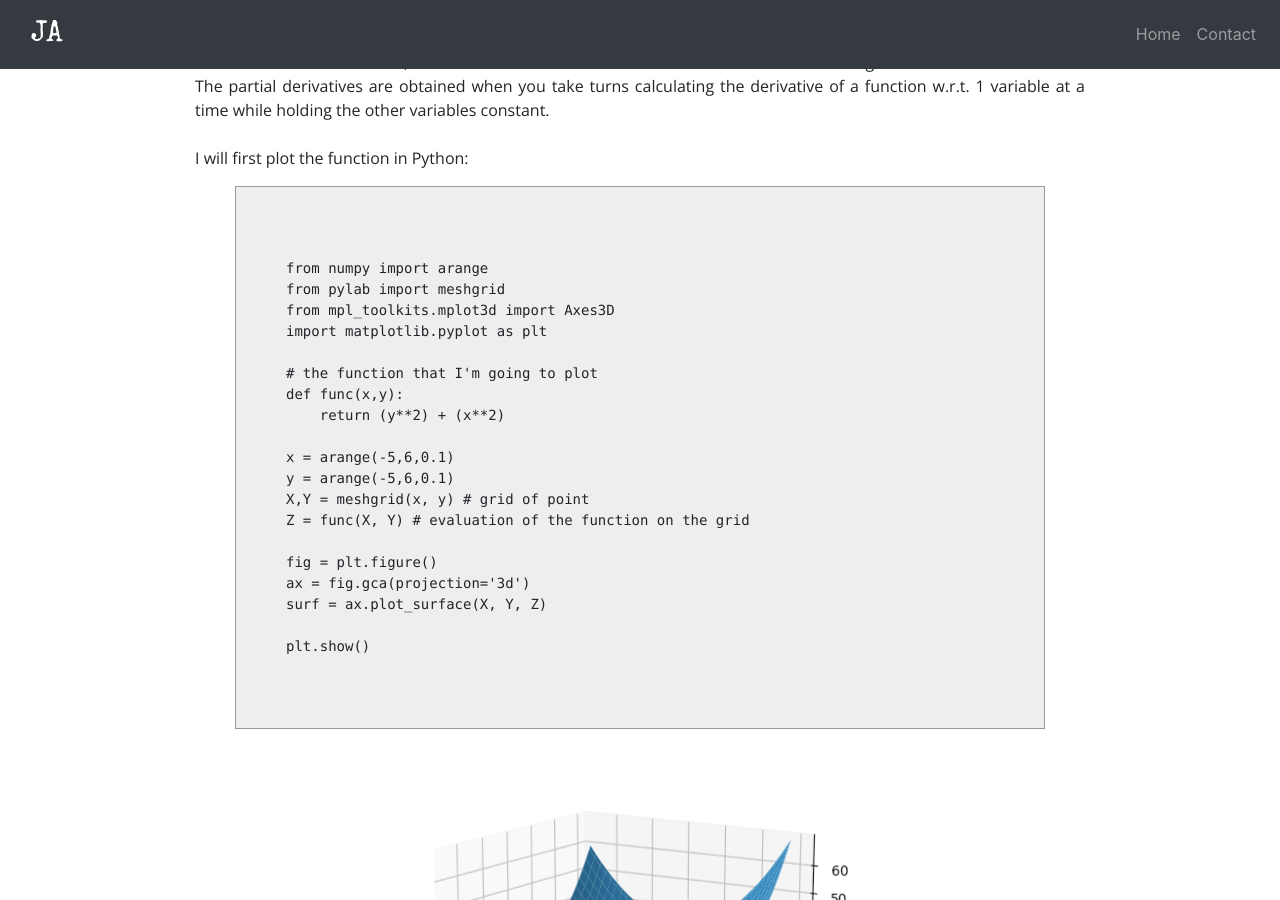
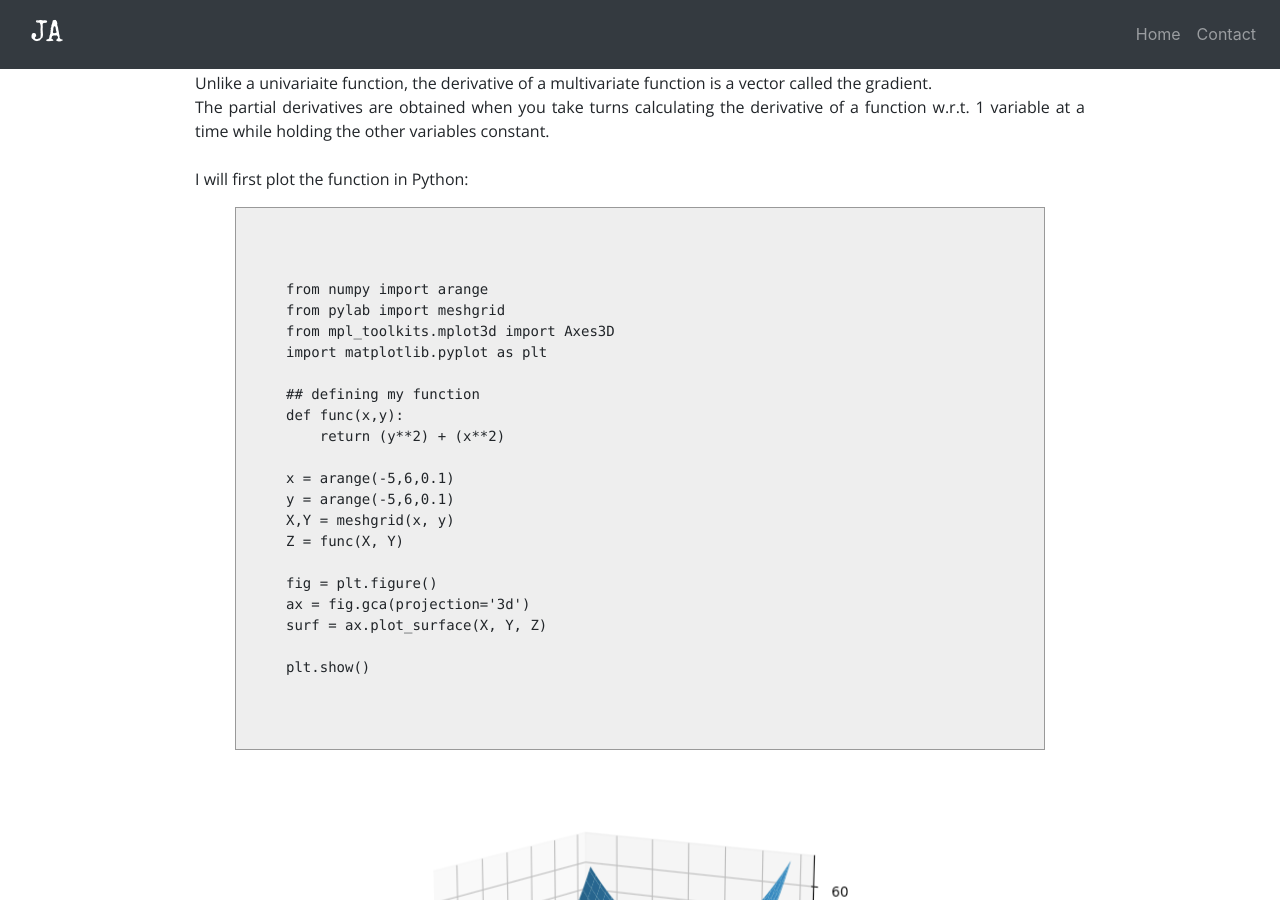
Before and after one commit to dotja/dotja.github.io, a Jekyll site: the page built from _posts/2020-03-20-Derivatives-and-Partial-Derivatives.md, in a window 1280 px wide and 900 px high, scrolled down 2817 px. Built offline with Jekyll 4.4.1, drawn with Linux system fonts in a browser that asks for light colours; some of the changed text lies outside the part shown.

Commit message:
updating code comments

```diff
--- a/_posts/2020-03-20-Derivatives-and-Partial-Derivatives.md
+++ b/_posts/2020-03-20-Derivatives-and-Partial-Derivatives.md
@@ -36,6 +36,7 @@ from matplotlib import pyplot as plt
 
 x_vec = range(-5,6)
 
+## defining my function
 def fn(x):
 &nbsp;&nbsp;&nbsp;&nbsp;return x ** 2
 
@@ -113,14 +114,14 @@ from pylab import meshgrid
 from mpl_toolkits.mplot3d import Axes3D
 import matplotlib.pyplot as plt
 
-# the function that I'm going to plot
+## defining my function
 def func(x,y):
 &nbsp;&nbsp;&nbsp;&nbsp;return (y**2) + (x**2)
 
 x = arange(-5,6,0.1)
 y = arange(-5,6,0.1)
-X,Y = meshgrid(x, y) # grid of point
-Z = func(X, Y) # evaluation of the function on the grid
+X,Y = meshgrid(x, y)
+Z = func(X, Y)
 
 fig = plt.figure()
 ax = fig.gca(projection='3d')
```
